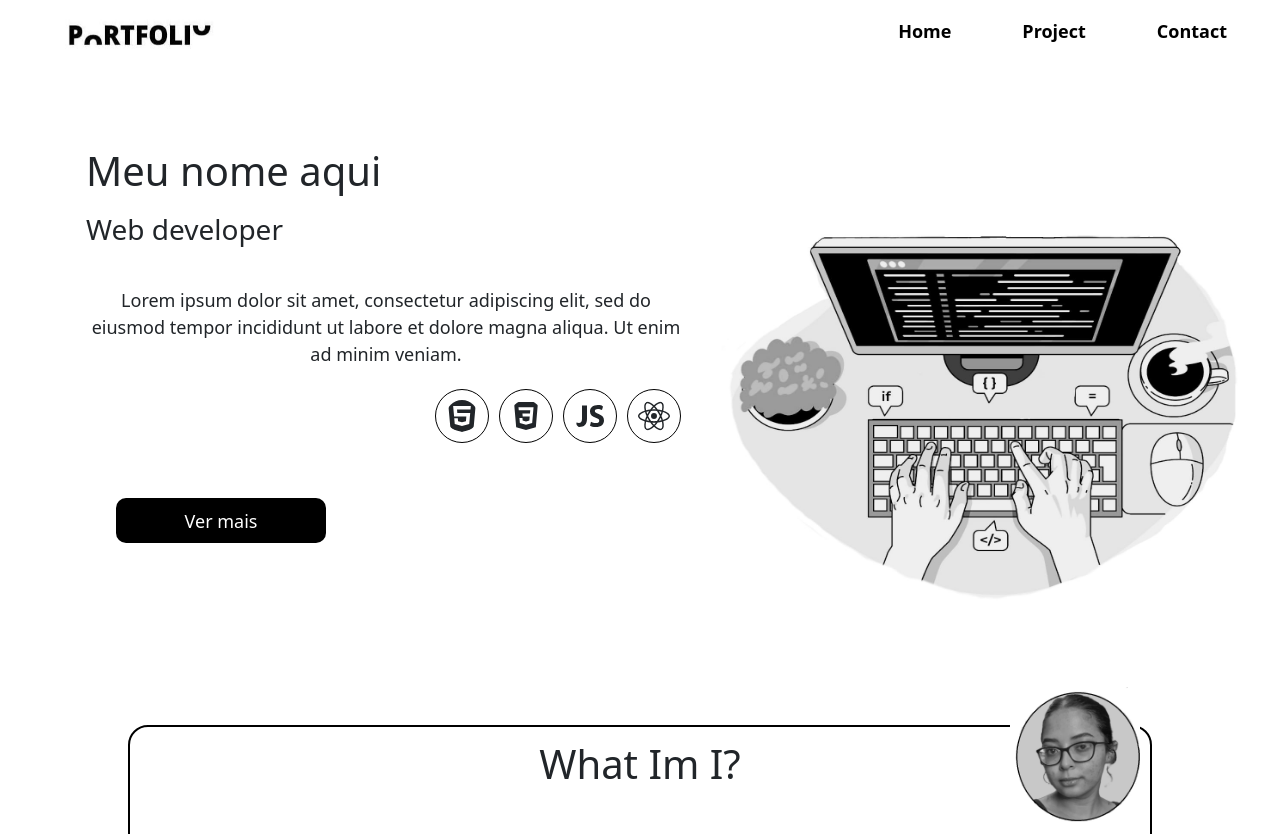
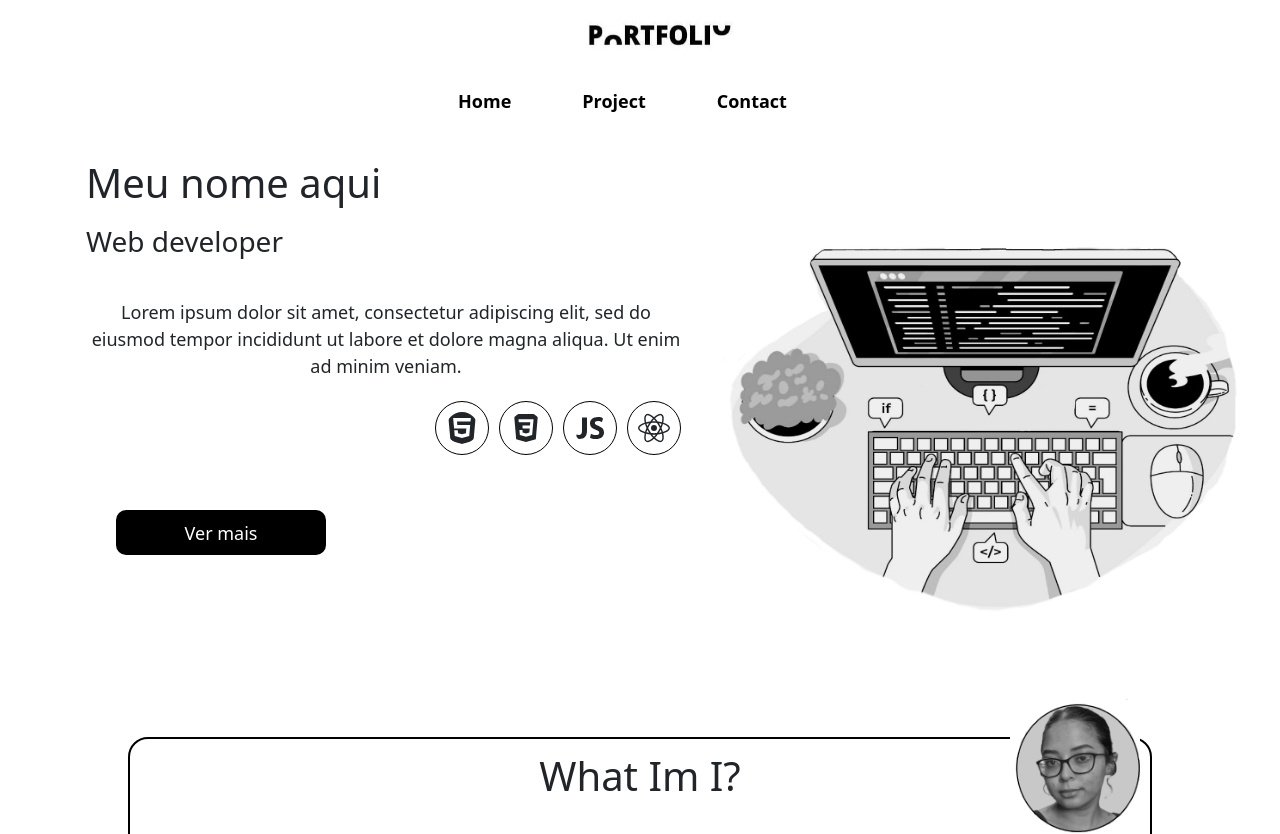
Before and after one commit to CassiaStefane/Portifolio, a React (Create React App) app: page / in a window 1280 px wide. Shown: the top 834 px of the page. Built offline with nearby package versions, Linux system fonts and the light colour scheme.

Commit message:
new design

```diff
--- a/src/components/Intro.css
+++ b/src/components/Intro.css
@@ -1,7 +1,7 @@
 .header{
     display: flex;
     justify-content: space-evenly;
-    margin: 6% 0 10% 5%;
+    margin: 2% 0 10% 5%;
     height: 450px;
     font-size: large;
 }
@@ -36,8 +36,8 @@ hr{
 }
 .icons-intro :nth-child(n):hover{
     transition: 0.5s;
-    border: 1px solid green;
-    color: green;
+    border: 1px solid rgb(5, 198, 5);
+    color: rgb(5, 198, 5);
 }
 .button{
     background-color: black;
--- a/src/components/Nav.css
+++ b/src/components/Nav.css
@@ -1,10 +1,3 @@
-.Nav{
-    display: flex;
-    flex-direction: row;
-    justify-content: space-between;
-    box-sizing: content-box;
-    font-size: x-small;
-}
 .logo{
     font-weight: bolder;
     margin-left: 40px;
@@ -15,6 +8,7 @@
 }
 .nav-bar{
     display: flex;
+    justify-content: center;
 }
 .nav-bar > a{
     font-size: large;
```
